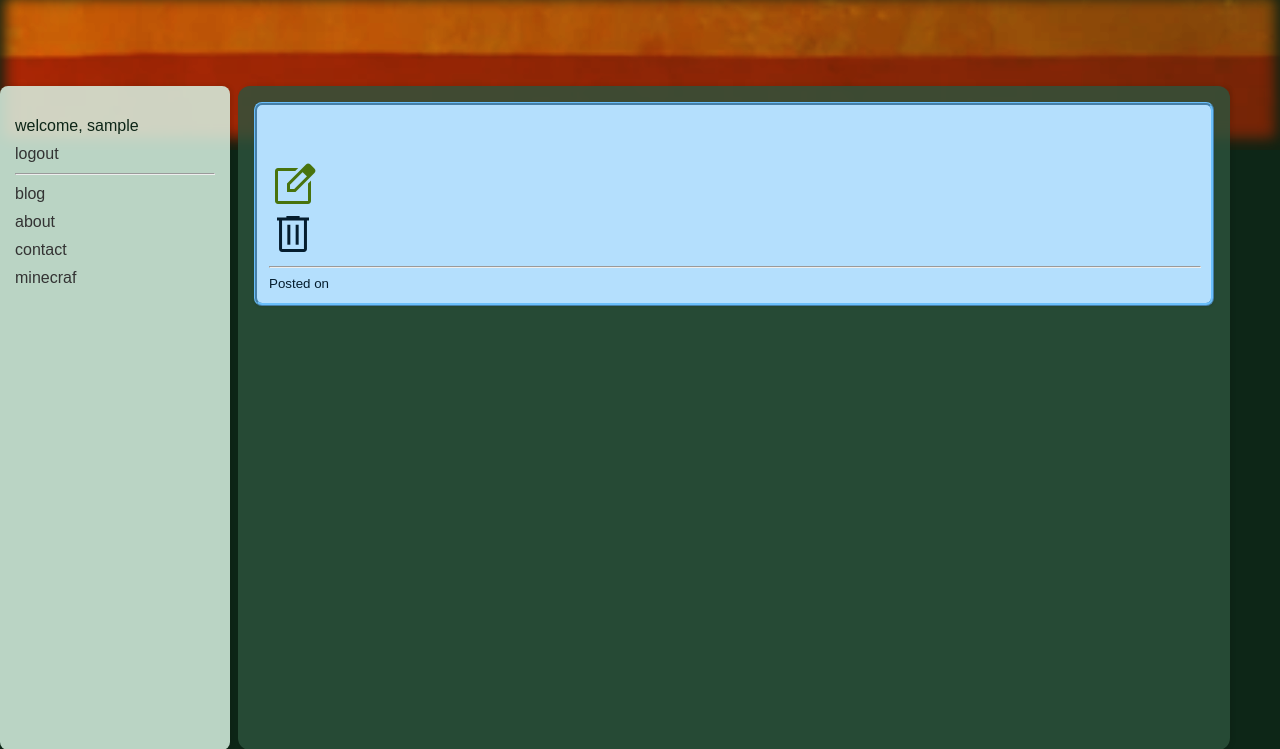
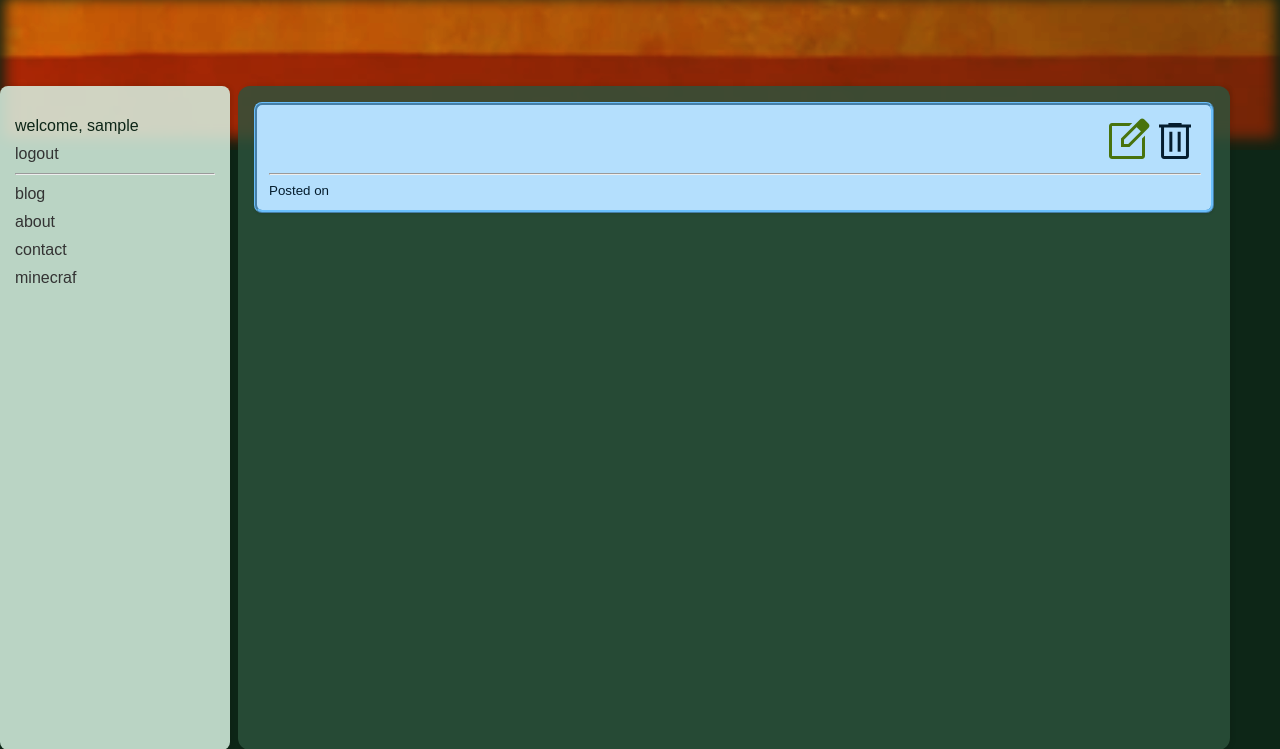
Before and after one commit to turingcompletejeff/flask-site, a Flask app: template app/templates/view_post.html in a window 1280 px wide. Shown: the top 749 px of the page. Run offline with Flask 3, Linux system fonts and the light colour scheme; the template is opened without the code that fills it, so the values that code supplies are empty; the visitor is signed in with stand-in values (Sample User, id 1).

Commit message:
added header div

```diff
--- a/app/templates/view_post.html
+++ b/app/templates/view_post.html
@@ -5,6 +5,7 @@
 {% block content %}
 
 <div class="blog-post">
+    <div class="blog-post-header">
     <h2>{{ post.title }}</h2>
     {% if current_user.is_authenticated %}
           <a class="blog-post-edit" href="{{ url_for('blogpost_bp.edit_post', post_id=post.id) }}">
@@ -14,6 +15,7 @@
             <span class="material-symbols-outlined hover-delete"></span>
           </div>
     {% endif %}
+    </div>
     <div>{{ post.content |safe}}</div>
     {% if post.portrait %}
     <img class="blog-portrait" src="{{ url_for('main_bp.uploaded_file', filename=post.portrait) }}" />
```
